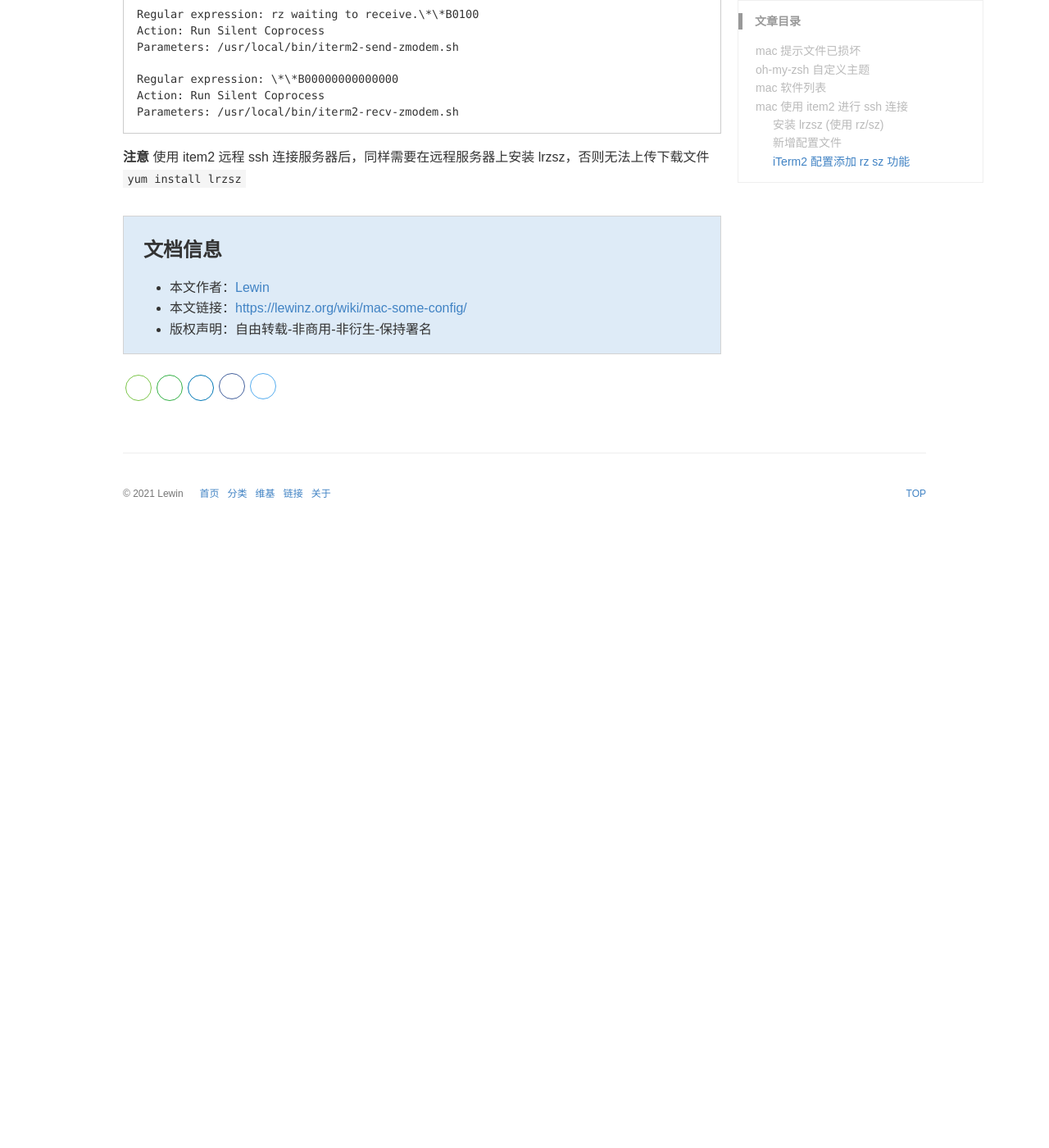
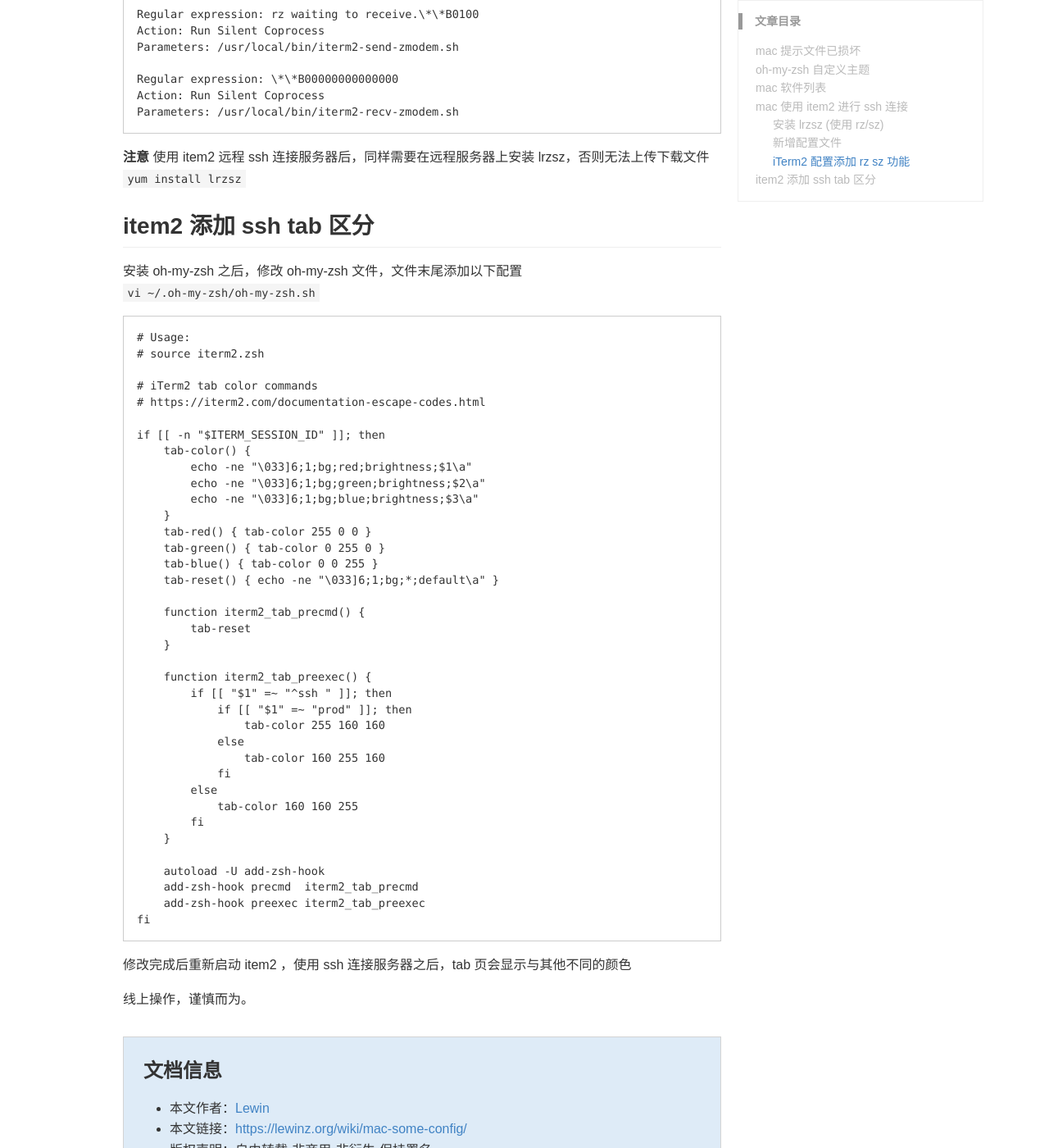
Before and after one commit to Lewinz/lewinz.github.io, a Jekyll site: the page built from _wiki/mac-some-config.md, in a window 1280 px wide and 1400 px high, scrolled down 3142 px. Shown: the whole window at 82% size. Built offline with Jekyll 4.4.1, drawn with Linux system fonts in a browser that asks for light colours; some web fonts are replaced; comment, search, counter and statistics services are not loaded; a style sheet for code colours, icons or effects is not loaded; before the commit the page ends 3801 px from its top, so only the background shows below that.

Commit message:
update item2 config

````diff
--- a/_wiki/mac-some-config.md
+++ b/_wiki/mac-some-config.md
@@ -144,3 +144,50 @@
 **注意**
 使用 item2 远程 ssh 连接服务器后，同样需要在远程服务器上安装 lrzsz，否则无法上传下载文件
 `yum install lrzsz`
+
+## item2 添加 ssh tab 区分
+安装 oh-my-zsh 之后，修改 oh-my-zsh 文件，文件末尾添加以下配置
+`vi ~/.oh-my-zsh/oh-my-zsh.sh`
+``` sh
+# Usage:
+# source iterm2.zsh
+
+# iTerm2 tab color commands
+# https://iterm2.com/documentation-escape-codes.html
+
+if [[ -n "$ITERM_SESSION_ID" ]]; then
+    tab-color() {
+        echo -ne "\033]6;1;bg;red;brightness;$1\a"
+        echo -ne "\033]6;1;bg;green;brightness;$2\a"
+        echo -ne "\033]6;1;bg;blue;brightness;$3\a"
+    }
+    tab-red() { tab-color 255 0 0 }
+    tab-green() { tab-color 0 255 0 }
+    tab-blue() { tab-color 0 0 255 }
+    tab-reset() { echo -ne "\033]6;1;bg;*;default\a" }
+
+    function iterm2_tab_precmd() {
+        tab-reset
+    }
+
+    function iterm2_tab_preexec() {
+        if [[ "$1" =~ "^ssh " ]]; then
+            if [[ "$1" =~ "prod" ]]; then
+                tab-color 255 160 160
+            else
+                tab-color 160 255 160
+            fi
+        else
+            tab-color 160 160 255
+        fi
+    }
+
+    autoload -U add-zsh-hook
+    add-zsh-hook precmd  iterm2_tab_precmd
+    add-zsh-hook preexec iterm2_tab_preexec
+fi
+```
+
+修改完成后重新启动 item2 ，使用 ssh 连接服务器之后，tab 页会显示与其他不同的颜色
+
+线上操作，谨慎而为。
````
